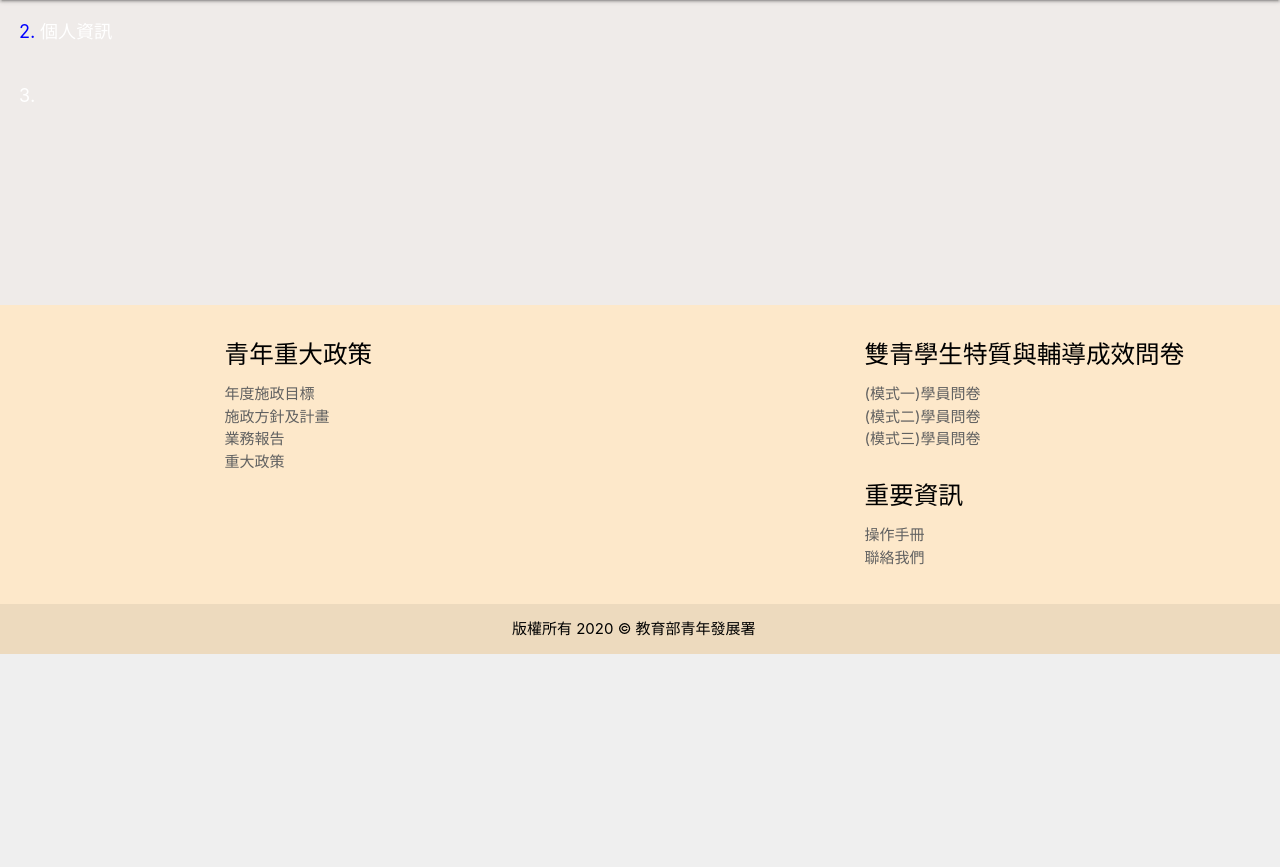
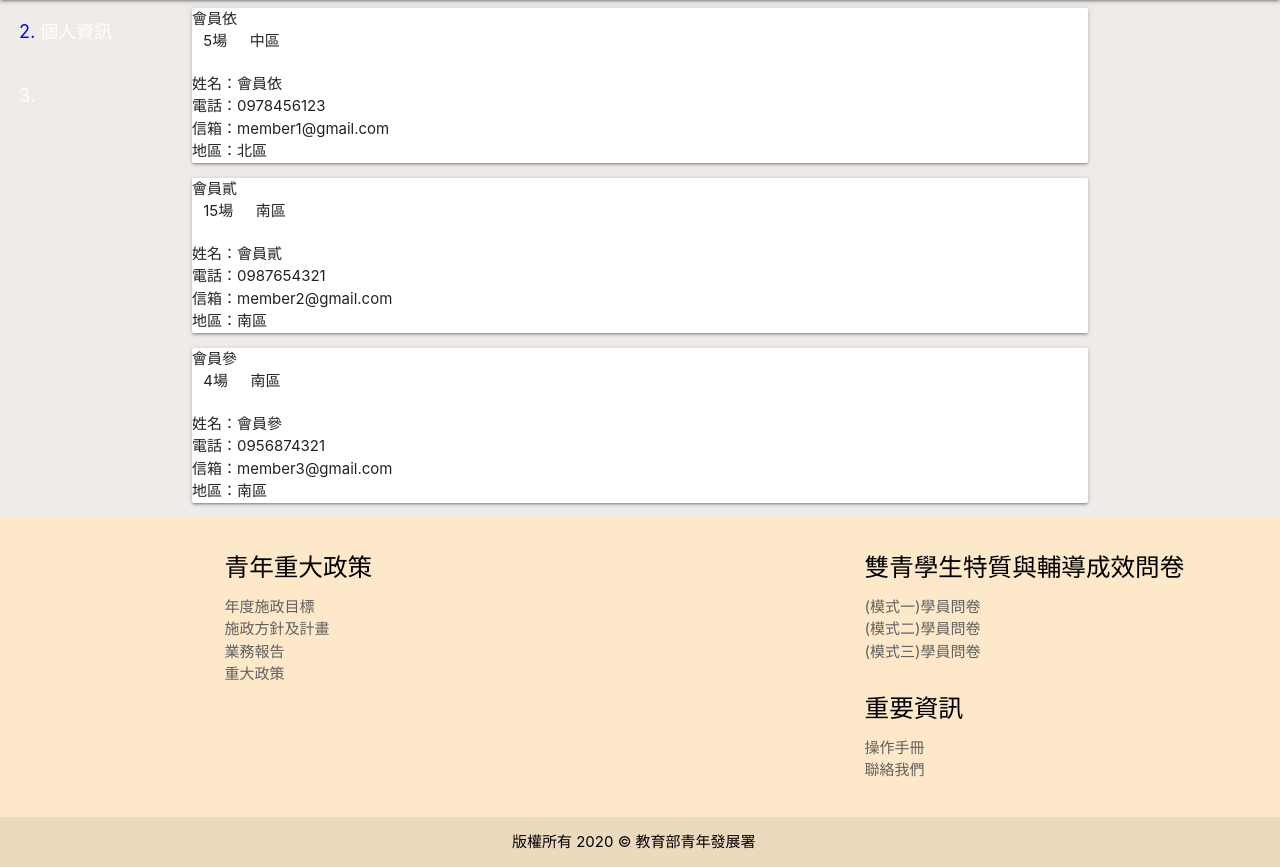
Before and after one commit to letRunnning/let_run, a PHP site: the page made by application/views/user/member_info.php in a window 1280 px wide. Shown: the part 146-1013 px from the top of the page. Before the commit the page ends 800 px from the top, so only its background shows below. Run offline with PHP 8.4, Linux system fonts and the light colour scheme; the template is opened without the code that fills it, so the values that code supplies are empty; some libraries are stand-ins or nearby versions.

Commit message:
add_contents

```diff
--- a/application/views/user/member_info.php
+++ b/application/views/user/member_info.php
@@ -13,5 +13,64 @@
   </nav>
 </div>
 <div class="container">
+
+<div class="" id="">
+  <div class="card">
+    <div class="card-header" id="headingOne">
+      <div class="row">
+        <div class="col-8 text-left"><span class="fs-5">會員依</span></div>
+        <div class="col text-right"><span class="fs-5">5場</span></div>
+        <div class="col text-right"><span class="fs-5">中區</span></div>
+        <div class="col text-right"><span class="fs-5 text-primary collapsed" type="button" data-toggle="collapse" data-target="#collapseOne" aria-expanded="false" aria-controls="collapseOne">查看</span></div>
+      </div>
+    </div>
+
+    <div id="collapseOne" class="collapse show" aria-labelledby="headingOne" data-parent="#accordionExample">
+      <div class="card-body">
+        <span class=''>姓名：</span><span>會員依</span><br>
+        <span class=''>電話：</span><span>0978456123</span><br>
+        <span class=''>信箱：</span><span>member1@gmail.com</span><br>
+        <span class=''>地區：</span><span>北區</span><br>
+      </div>
+    </div>
+  </div>
+  <div class="card">
+    <div class="card-header" id="headingTwo">
+      <div class="row">
+        <div class="col-8 text-left"><span class="fs-5">會員貳</span></div>
+        <div class="col text-right"><span class="fs-5">15場</span></div>
+        <div class="col text-right"><span class="fs-5">南區</span></div>
+        <div class="col text-right"><span class="fs-5 text-primary collapsed" type="button" data-toggle="collapse" data-target="#collapseTwo" aria-expanded="false" aria-controls="collapseTwo">查看</span></div>
+      </div>
+    </div>
+    <div id="collapseTwo" class="collapse" aria-labelledby="headingTwo" data-parent="#accordionExample">
+      <div class="card-body">
+        <span class=''>姓名：</span><span>會員貳</span><br>
+        <span class=''>電話：</span><span>0987654321</span><br>
+        <span class=''>信箱：</span><span>member2@gmail.com</span><br>
+        <span class=''>地區：</span><span>南區</span><br>
+      </div>
+    </div>
+  </div>
+  <div class="card">
+    <div class="card-header" id="headingThree">
+      <div class="row">
+        <div class="col-8 text-left"><span class="fs-5">會員參</span></div>
+        <div class="col text-right"><span class="fs-5">4場</span></div>
+        <div class="col text-right"><span class="fs-5">南區</span></div>
+        <div class="col text-right"><span class="fs-5 text-primary collapsed" type="button" data-toggle="collapse" data-target="#collapseThree" aria-expanded="false" aria-controls="collapseThree">查看</span></div>
+      </div>
+    </div>
+    <div id="collapseThree" class="collapse" aria-labelledby="headingThree" data-parent="#accordionExample">
+      <div class="card-body">
+        <span class=''>姓名：</span><span>會員參</span><br>
+        <span class=''>電話：</span><span>0956874321</span><br>
+        <span class=''>信箱：</span><span>member3@gmail.com</span><br>
+        <span class=''>地區：</span><span>南區</span><br>
+      </div>
+    </div>
+  </div>
+</div>
+
 </div>
 <?php $this->load->view('templates/new_footer');?>
```
